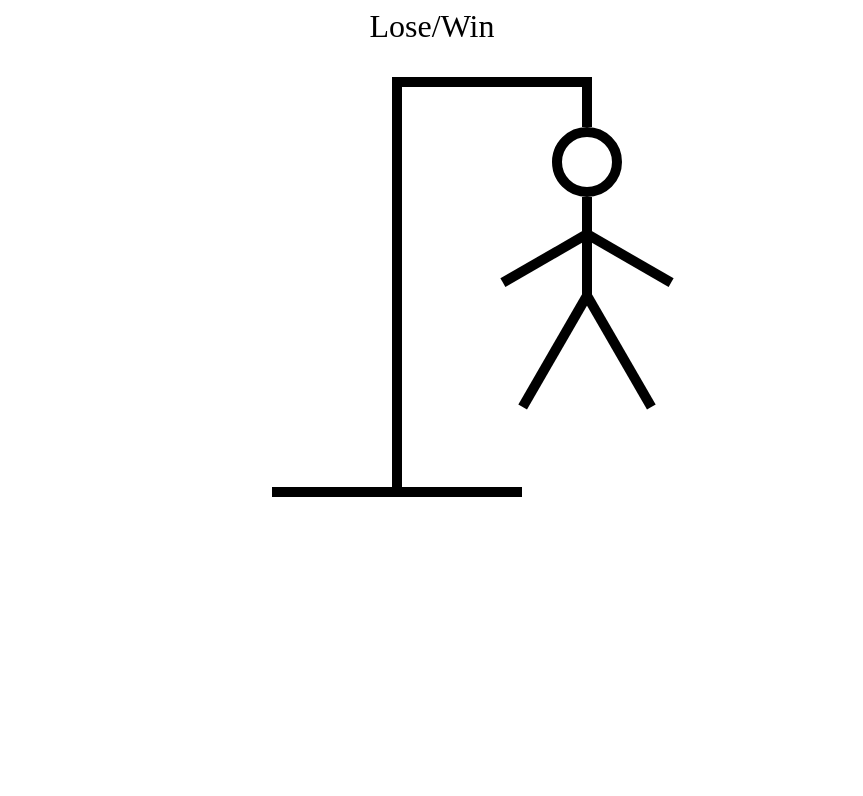
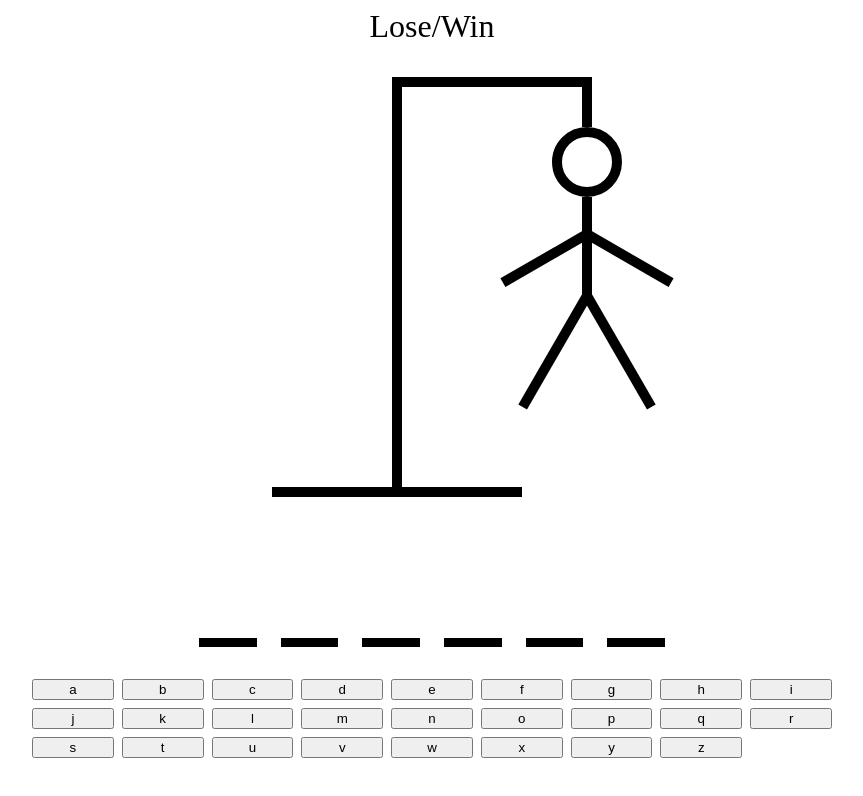
Before and after one commit to krawier/hangman, a React (Vite) app: page / in a window 1280 px wide. Shown: the top 796 px of the page, without its empty margins (208-1071 px from the left). Built offline with nearby package versions, Linux system fonts and the light colour scheme.

Commit message:
feat: add word and keys

```diff
--- a/src/App.tsx
+++ b/src/App.tsx
@@ -31,8 +31,15 @@ function App() {
       </div>
 
       <HangmanDrawing></HangmanDrawing>
-      <HangmanWord></HangmanWord>
+      <HangmanWord guessedLetters={guessedLetters} word={wordToGuess}></HangmanWord>
+
+      <div style={{alignSelf: "stretch"}}>
+
       <KeyBoard></KeyBoard>
+
+
+      </div>
+
 
 
     </div>
--- a/src/HangmanWord.tsx
+++ b/src/HangmanWord.tsx
@@ -1,3 +1,30 @@
-export function HangmanWord() {
-    return null;
+type HangmanWordProps = {
+  guessedLetters: string[]
+  word: string
 }
+
+
+export function HangmanWord({ guessedLetters, word }: HangmanWordProps) {
+
+    return <div style= {{
+
+        display:"flex",
+        gap: ".25em",
+        fontSize: "6rem",
+        fontWeight: "bold",
+        textTransform: "uppercase",
+        fontFamily: "monospace"
+
+    }}>
+
+    {word.split("").map((letter,index) => (
+        <span style = {{borderBottom:".1em solid black"}} key = {index}>
+            <span style = {{
+                visibility: guessedLetters.includes(letter) ? "visible" : "hidden",
+            }}>{letter}</span>
+            </span>
+
+    ))}
+
+    </div>
+}
--- a/src/KeyBoard.tsx
+++ b/src/KeyBoard.tsx
@@ -1,3 +1,46 @@
+const KEYS = [
+  "a",
+  "b",
+  "c",
+  "d",
+  "e",
+  "f",
+  "g",
+  "h",
+  "i",
+  "j",
+  "k",
+  "l",
+  "m",
+  "n",
+  "o",
+  "p",
+  "q",
+  "r",
+  "s",
+  "t",
+  "u",
+  "v",
+  "w",
+  "x",
+  "y",
+  "z",
+]
+
+
+
 export function KeyBoard(){
-   return null;
+   return <div style={{
+      display: "grid",
+      gridTemplateColumns: "repeat(auto-fit, minmax(75px, 1fr))",
+      gap: ".5rem",
+   }}>
+
+   {KEYS.map(key => {
+
+      return <button key={key}>{key}</button>
+
+   })}
+
+   </div>
 }
```
